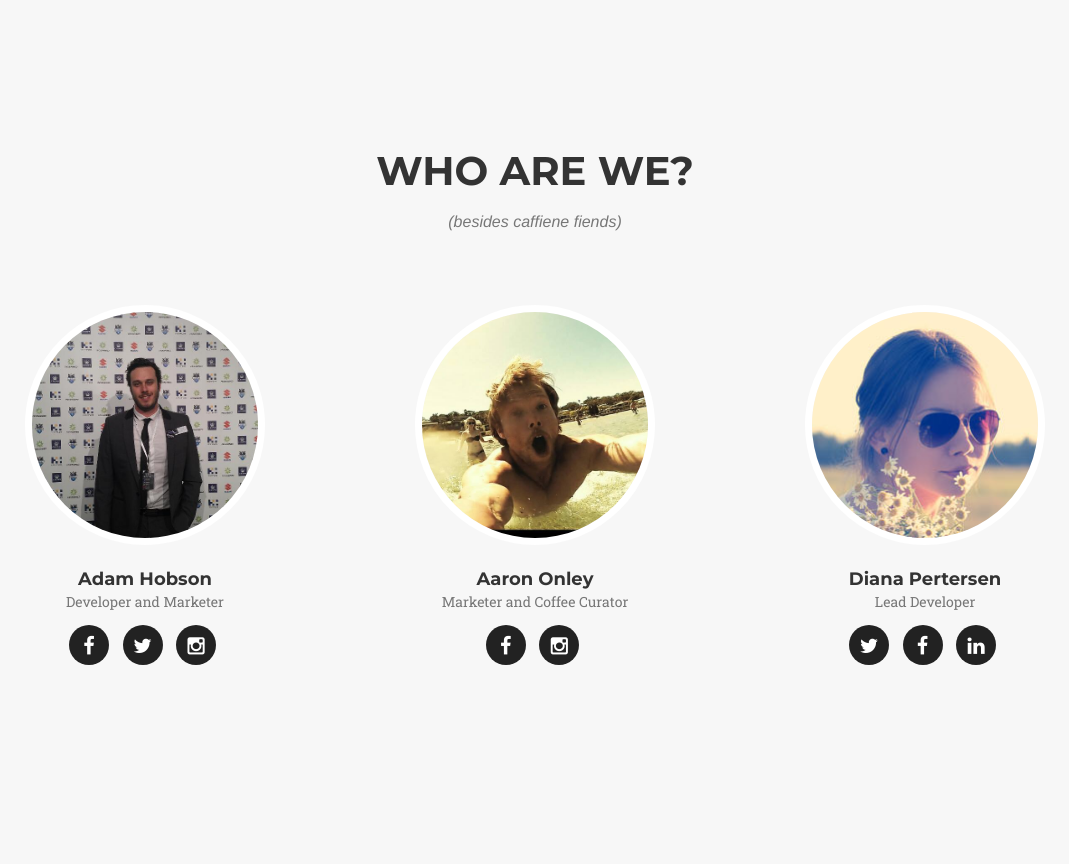
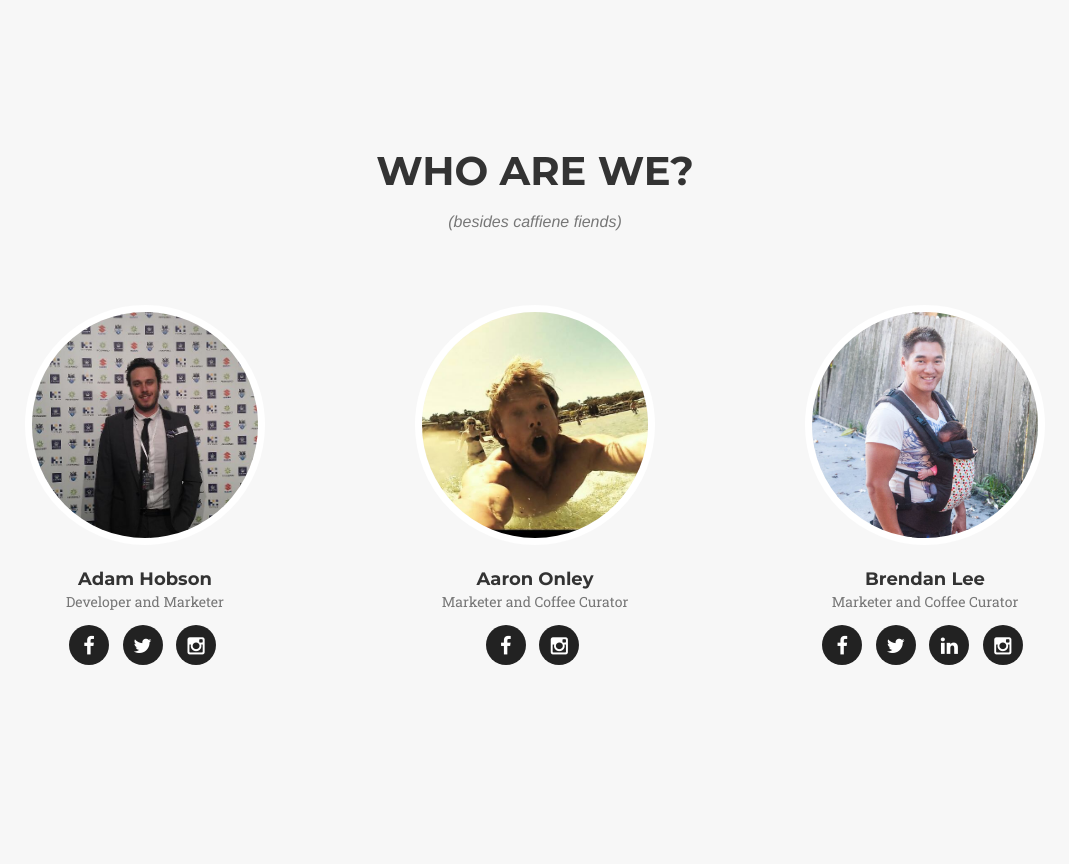
Before and after one commit to HuntsmanLabs/mcc, a Django app: page / in a window 1280 px wide. Shown: the part 1620-2484 px from the top of the page, without its empty margins (105-1174 px from the left). Run offline with Django 3.2, Linux system fonts and the light colour scheme; some libraries are stand-ins or nearby versions; some web fonts are replaced.

Commit message:
Added Brendan and social links.

```diff
--- a/templates/base/index.html
+++ b/templates/base/index.html
@@ -259,15 +259,18 @@
                 </div>
                 <div class="col-sm-4">
                     <div class="team-member">
-                        <img src="{% static "img/team/3.jpg" %}" class="img-responsive img-circle" alt="">
-                        <h4>Diana Pertersen</h4>
-                        <p class="text-muted">Lead Developer</p>
+                        <img src="{% static "img/team/cedric.jpg" %}" class="img-responsive img-circle" alt="">
+                        <h4>Brendan Lee</h4>
+                        <p class="text-muted">Marketer and Coffee Curator</p>
                         <ul class="list-inline social-buttons">
-                            <li><a href="#"><i class="fa fa-twitter"></i></a>
+                            <li><a href="http://facebook.com/PinnacleHealthPT" target="_blank"><i class="fa fa-facebook"></i></a>
                             </li>
-                            <li><a href="#"><i class="fa fa-facebook"></i></a>
+                            <li><a href="http://twitter.com/pnclehlth" target="_blank"><i class="fa fa-twitter"></i></a>
                             </li>
-                            <li><a href="#"><i class="fa fa-linkedin"></i></a>
+                            <li><a href="https://www.linkedin.com/profile/view?id=64587754&trk=nav_responsive_tab_profile" target="_blank"><i class="fa fa-linkedin"></i></a>
+                            </li>
+                            <li>
+                                <a href="https://instagram.com/bleepdhpe/" target="_blank"><i class="fa fa-instagram"></i></a>
                             </li>
                         </ul>
                     </div>
```
Also changed, not shown: static/img/team/cedric.jpg (added).
